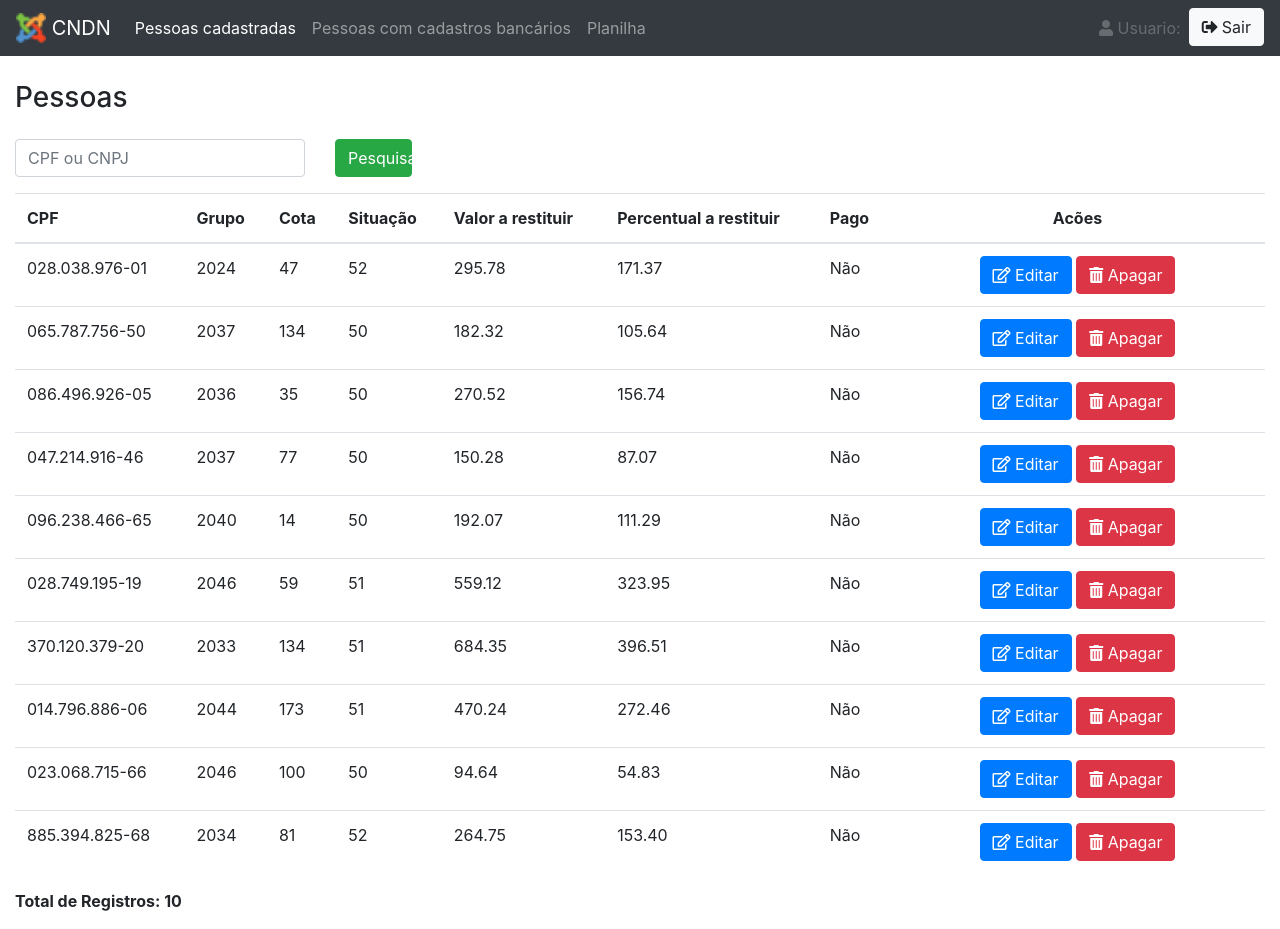
After one commit to miguelbh6/cadrestitui, a CodeIgniter app: page /cadrestitui/index.php/planilha/pesquisar in a window 1280 px wide. The commit adds this page. Run offline with CodeIgniter, Linux system fonts and the light colour scheme; data comes from the database, SQL or seed files in the repository; some libraries are stand-ins or nearby versions.

Commit message:
Inclusao CRUD planilha

```diff
--- /dev/null
+++ b/application/controllers/Planilha.php
@@ -0,0 +1,55 @@
+<?php
+defined('BASEPATH') or exit('No direct script access allowed');
+
+class Planilha extends MY_Controller
+{
+
+    const BASE_URL = 'planilha';
+
+    public function __construct()
+    {
+        parent::__construct();
+        $this->load->model('planilha_model');
+        $this->dados['planilhas'] = $this->planilha_model->getAllWithLimit();
+    }
+
+    public function index()
+    {
+        $this->ckeckUserLogged();
+        $this->_viewAdmin(self::BASE_URL . '/listar', $this->dados);
+    }
+
+    public function remover($cpf = null)
+    {
+        $this->planilha_model->deleteBy('cpf', $cpf);
+        redirect(self::BASE_URL);
+    }
+
+    public function pesquisar()
+    {
+        $cpf_pesquisa = preg_replace('/[^0-9]/is', '', $this->input->post('cpf_pesquisa'));
+
+        if (!empty($cpf_pesquisa) || !empty($ind_pago_pesquisa) || !empty($dt_pago_pesquisa)) {
+            $this->dados['planilhas'] = $this->planilha_model->getByCpf($cpf_pesquisa);
+        } else {
+            $this->dados['planilhas'] = $this->planilha_model->getAllWithLimit();
+        }
+
+        $this->_viewAdmin(self::BASE_URL . '/listar', $this->dados);
+    }
+
+    public function editar($cpf = null)
+    {
+        if ($cpf != null) {
+            $this->dados['planilha'] = $this->planilha_model->obterPorCpf($cpf);
+            $this->_viewAdmin(self::BASE_URL . '/editar', $this->dados);
+        }
+    }
+
+    public function cadastrar()
+    {
+        $dados = $this->input->post();
+        $this->planilha_model->salvarPorCpf($dados['cpf'], $dados);
+        redirect(self::BASE_URL);
+    }
+}
--- a/application/core/MY_model.php
+++ b/application/core/MY_model.php
@@ -31,4 +31,12 @@
     public function delete($id) {
         return $this->db->where('id', $id)->delete($this->tabela);
     }
+
+    public function deleteBy($campo, $valor) {
+        return $this->db->where($campo, $valor)->delete($this->tabela);
+    }
+
+    public function getAllWithLimit() {
+        return $this->db->get($this->tabela, 10, 20)->result();
+    }
 }
--- a/application/models/Planilha_model.php
+++ b/application/models/Planilha_model.php
@@ -21,6 +21,11 @@ class Planilha_model extends MY_Model
             ->result();
     }
 
+    public function obterPorCpf($id)
+    {
+        return $this->db->where('cpf', $id)->get($this->tabela)->row();
+    }
+
     public function obterValorTotalRestituirPorCpf($id)
     {
         $this->db->select('p.cpf, sum(cast(p.percentual_restituir as decimal(9,2))) + sum(cast(p.pagto as decimal(9,2))) as total');
@@ -29,4 +34,15 @@ class Planilha_model extends MY_Model
         $query = $this->db->get()->row();
         return $query;
     }
+
+
+    public function salvarPorCpf($cpf, $dados) {
+
+        if ($cpf) {
+            $this->db->where('cpf',$cpf);
+            $this->db->update($this->tabela, $dados);
+        }else{
+            $this->db->insert($this->tabela, $dados);
+        }
+ }
 }
--- a/application/views/fragments/templateAdmin.php
+++ b/application/views/fragments/templateAdmin.php
@@ -25,8 +25,11 @@
 								class="sr-only">(current)</span></a></li>
 						<li class="nav-item"><a class="nav-link"
 							href="<?=base_url('pessoabanco');?>">Pessoas com cadastros bancários</a></li>
+							<li class="nav-item"><a class="nav-link"
+							href="<?=base_url('planilha');?>">Planilha</a></li>
 					</ul>
 				</div>
+
 				<ul class="navbar-nav">
 					<li class="nav-item"><a class="nav-link disabled" href="#"> <i
 							class="fas fa-user"></i> <?php    echo 'Usuario: ' . $this->session->userdata("username");?>
--- /dev/null
+++ b/application/views/planilha/listar.php
@@ -0,0 +1,125 @@
+<div class="row">
+    <div class="col-md-12 mb-3">
+        <h3>Pessoas</h3>
+    </div>
+</div>
+<div class="row">
+    <div class="col-md-12 mb-3">
+        <?php echo form_open('planilha/pesquisar'); ?>
+        <div class="row">
+            <div class="col-md-3">
+                <input type="text" name="cpf_pesquisa" for="pesquisar" value="" class="form-control" placeholder="CPF ou CNPJ">
+            </div>
+            <div class="col-md-1">
+                <button type="submit" class="btn btn-success btn-block">Pesquisar <span class="glyphicon glyphicon-search" aria-hidden="true" /></button>
+            </div>
+            <?php echo form_close(); ?>
+        </div>
+    </div>
+</div>
+
+
+        <?php if (!empty($planilhas)) { ?>
+            <div class="row">
+                <div class="col-md-12 mb-3">
+                    <div class="table-responsive">
+                        <table class="table">
+                            <thead>
+                                <tr>
+
+                                    <th scope="col">CPF</th>
+                                    <th scope="col">Grupo</th>
+                                    <th scope="col">Cota</th>
+                                    <th scope="col">Situação</th>
+                                    <th scope="col">Valor a restituir</th>
+                                    <th scope="col">Percentual a restituir</th>
+                                    <th scope="col">Pago</th>
+                                    <th class="text-center" scope="col">Acões</th>
+                                </tr>
+                            </thead>
+                            <?php
+                            foreach ($planilhas as $it) :
+                            ?>
+                                <tr>
+                                    <td><?php
+                                    if(strlen($it->cpf) == 11){
+$parte_um     = substr($it->cpf, 0, 3);
+$parte_dois   = substr($it->cpf, 3, 3);
+$parte_tres   = substr($it->cpf, 6, 3);
+$parte_quatro = substr($it->cpf, 9, 2);
+
+$monta_cpf = "$parte_um.$parte_dois.$parte_tres-$parte_quatro";
+
+echo $monta_cpf; } else{
+    $parte_um     = substr($it->cpf, 0, 2);
+$parte_dois   = substr($it->cpf, 2, 3);
+$parte_tres   = substr($it->cpf, 5, 3);
+$parte_quatro = substr($it->cpf, 8, 4);
+$parte_cinco = substr($it->cpf, 12, 2);
+
+$monta_cpf = "$parte_um.$parte_dois.$parte_tres/$parte_quatro-$parte_cinco";
+
+echo $monta_cpf;
+
+}
+
+
+
+?></td>
+
+                                    <td><?= $it->grupo; ?></td>
+                                    <td><?= $it->cota; ?></td>
+                                    <td><?= $it->situacao; ?></td>
+                                    <td><?= $it->valor_restituir; ?></td>
+                                    <td><?= $it->percentual_restituir; ?></td>
+                                    <td><?=$it->pagto == '0' ? 'Não' : 'Sim' ?></td>
+
+                                    <td style="width: 30%;" class="text-center"><a href="<?= base_url('planilha/editar/' . $it->cpf) ?>" title="Editar cadastro" class="btn btn-primary"><i class="far fa-edit"></i>
+                                            Editar</span></a> <a href="#<?= $it->cpf; ?>" title="Apagar" class="btn btn-danger" data-toggle="modal" data-target="#delete-modal-<?= $it->cpf ?>"><i class="fas fa-trash-alt"></i> Apagar</span></a>
+
+
+                                    </td>
+                                </tr>
+
+                                  <!-- Modal delete -->
+                                  <div class="modal fade" id="delete-modal-<?= $it->cpf ?>" tabindex="-1" role="dialog" aria-labelledby="modalLabel">
+                                    <div class="modal-dialog" role="document">
+                                        <div class="modal-content">
+                                            <div class="modal-header">
+                                                <h4 class="modal-title" id="modalLabel">Excluir Item</h4>
+                                                <button type="button" class="close" data-dismiss="modal" aria-label="Fechar">
+                                                    <span aria-hidden="true">&times;</span>
+                                                </button>
+                                            </div>
+                                            <div class="modal-body">Deseja realmente excluir este item?</div>
+                                            <div class="modal-footer">
+                                                <a class="btn btn-primary" href="<?= base_url('planilha/remover/' . $it->cpf) ?>">Sim</a>
+                                                <button type="button" class="btn btn-default" data-dismiss="modal">N&atilde;o</button>
+                                            </div>
+                                        </div>
+                                    </div>
+                                </div>
+
+
+
+
+                            <?php endforeach; ?>
+                        </table>
+                    </div>
+
+                    <div class="row">
+                        <div class="col-md-12">
+                            <div class="pagination">
+                                <b>Total de Registros: <?= sizeof($planilhas); ?></b>
+                            </div>
+                        </div>
+                    </div>
+                </div>
+            </div>
+        <?php } else { ?>
+            <div class="row">
+                <div class="col-md-12">
+                    <?= '<p>Não existem registros</p>'; ?>
+                </div>
+            </div>
+        <?php } ?>
```
Also changed, not shown: application/views/planilha/editar.php (added, +65 -0 lines).
